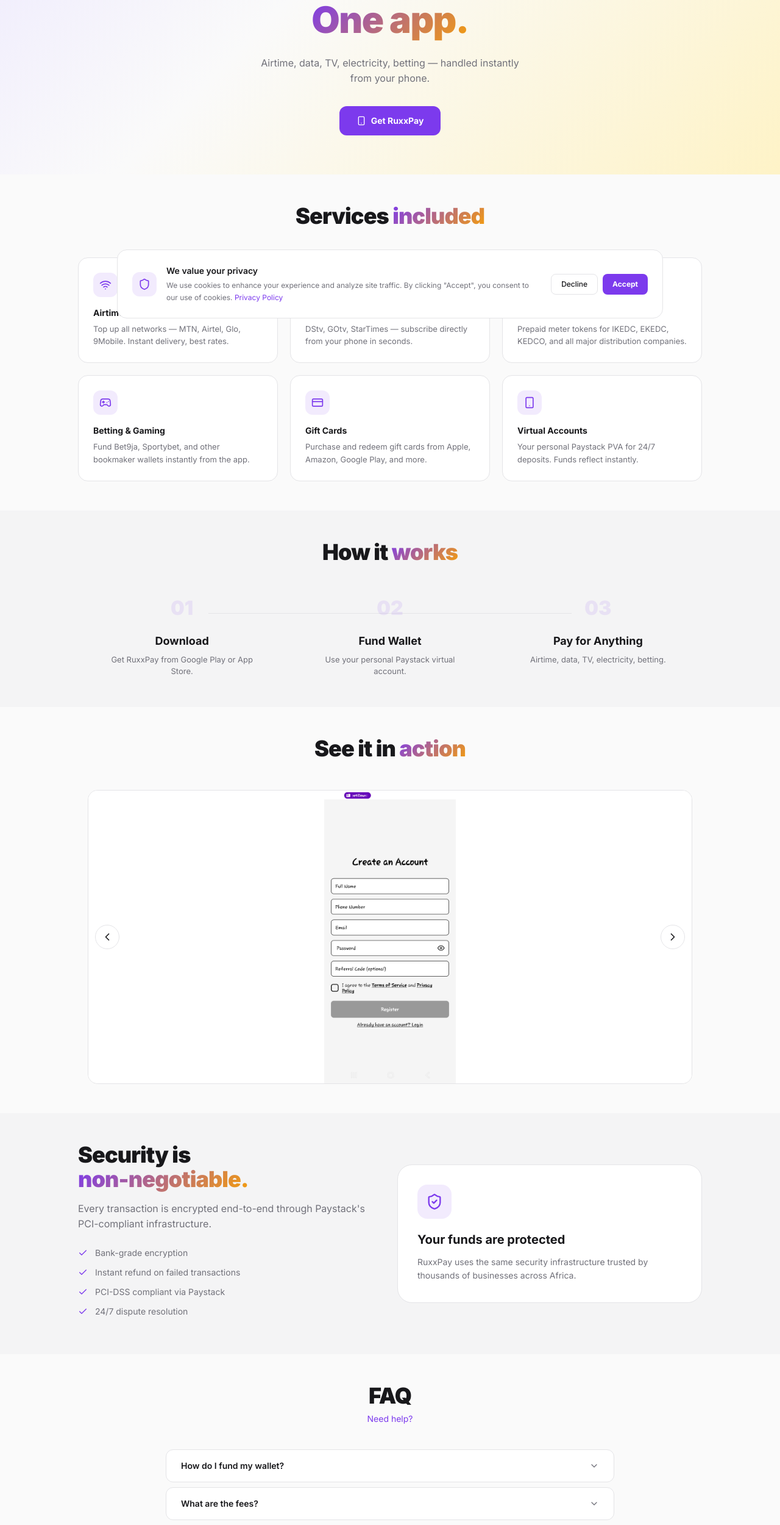
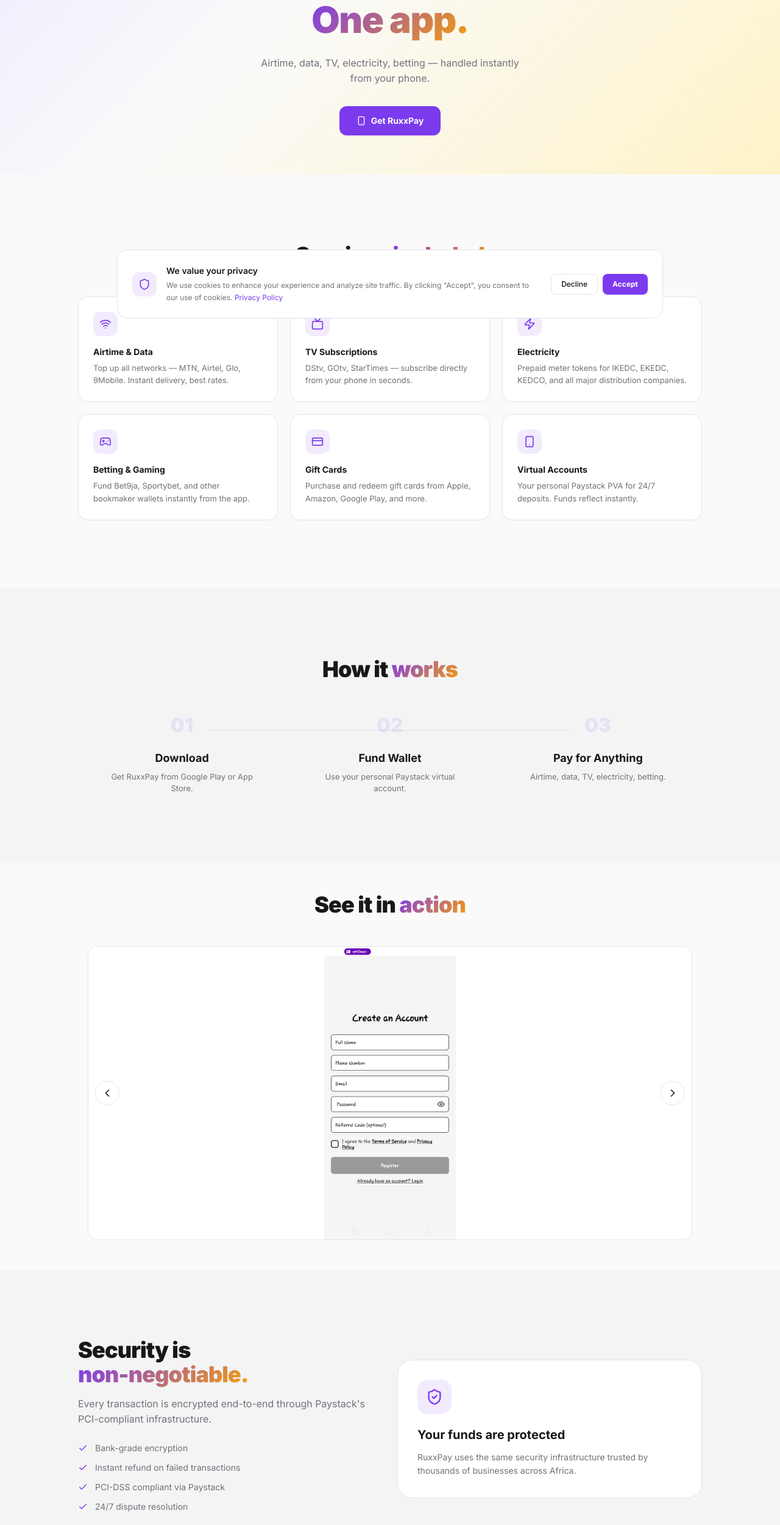
Before and after one commit to Victorr204/Ruxx-land-page, a React (Vite) app in the folder my-react-app/: page /ruxxpay in a window 1280 px wide. Shown: the part 254-2754 px from the top of the page at 61% size. Built offline with nearby package versions, Linux system fonts and the light colour scheme.

Commit message:
landpage

```diff
--- a/my-react-app/src/components/layout/Navbar.jsx
+++ b/my-react-app/src/components/layout/Navbar.jsx
@@ -32,7 +32,7 @@
       <header
         className="fixed z-50 transition-all duration-300"
         style={{
-          top: "0.75rem",
+          top: "1rem",
           left: "1rem",
           right: "1rem",
           maxWidth: "80rem",
@@ -126,7 +126,7 @@
             transition={{ duration: 0.15 }}
             className="fixed z-40 lg:hidden"
             style={{
-              top: "5rem",
+              top: "5.25rem",
               left: "1rem",
               right: "1rem",
               backgroundColor: "var(--card)",
--- a/my-react-app/src/pages/Home.jsx
+++ b/my-react-app/src/pages/Home.jsx
@@ -59,7 +59,7 @@
     <motion.div initial="hidden" animate="visible" variants={stagger}>
 
       {/* ═══════════════════ HERO ═══════════════════ */}
-      <section className="relative overflow-hidden pt-20 pb-12 md:pt-32 md:pb-20">
+      <section className="relative overflow-hidden pt-24 pb-12 md:pt-32 md:pb-20">
         {/* Floating orbs */}
         <div style={{ position: "absolute", top: "10%", left: "-5%", width: "300px", height: "300px", borderRadius: "50%", background: "radial-gradient(circle, rgba(124,58,237,0.12) 0%, transparent 70%)", filter: "blur(60px)", pointerEvents: "none" }} />
         <div style={{ position: "absolute", bottom: "5%", right: "-8%", width: "350px", height: "350px", borderRadius: "50%", background: "radial-gradient(circle, rgba(245,158,11,0.10) 0%, transparent 70%)", filter: "blur(60px)", pointerEvents: "none" }} />
--- a/my-react-app/src/pages/Paystack.jsx
+++ b/my-react-app/src/pages/Paystack.jsx
@@ -18,7 +18,7 @@
     <motion.div initial="hidden" animate="visible" variants={stagger}>
 
       {/* HERO */}
-      <section className="relative overflow-hidden pt-20 pb-6 md:pt-32 md:pb-8">
+      <section className="relative overflow-hidden pt-24 pb-6 md:pt-32 md:pb-8">
         <div className="dot-grid" style={{ position: "absolute", inset: 0, opacity: 0.6 }} />
         <div style={{ position: "absolute", inset: 0, background: "var(--hero-gradient)" }} />
 
--- a/my-react-app/src/pages/RuxxPay.jsx
+++ b/my-react-app/src/pages/RuxxPay.jsx
@@ -52,7 +52,7 @@
   return (
     <motion.div initial="hidden" animate="visible" variants={stagger}>
       {/* HERO */}
-      <section className="relative pt-20 pb-10 md:pt-32 md:pb-16 overflow-hidden">
+      <section className="relative pt-24 pb-10 md:pt-32 md:pb-16 overflow-hidden">
         <div className="dot-grid" style={{ position: "absolute", inset: 0, opacity: 1 }} />
         <div style={{ position: "absolute", inset: 0, background: "var(--hero-gradient)", transition: "background 0.3s" }} />
         <div style={{ maxWidth: "80rem", marginLeft: "auto", marginRight: "auto", paddingLeft: "1rem", paddingRight: "1rem", position: "relative", zIndex: 10, textAlign: "center" }}>
@@ -80,7 +80,7 @@
       </section>
 
       {/* SERVICES */}
-      <section style={{ padding: "3rem 0" }}>
+      <section className="py-12 md:py-20 lg:py-28">
         <div style={{ maxWidth: "72rem", marginLeft: "auto", marginRight: "auto", paddingLeft: "1rem", paddingRight: "1rem" }}>
           <motion.div variants={fadeUp} style={{ textAlign: "center", marginBottom: "3rem" }}>
             <h2 className="text-3xl md:text-4xl font-black text-foreground" style={{ letterSpacing: "-0.025em" }}>
@@ -102,7 +102,7 @@
       </section>
 
       {/* HOW IT WORKS */}
-      <section style={{ padding: "3rem 0", background: "var(--section-alt)" }}>
+      <section className="py-12 md:py-20 lg:py-28" style={{ background: "var(--section-alt)" }}>
         <div style={{ maxWidth: "64rem", marginLeft: "auto", marginRight: "auto", paddingLeft: "1rem", paddingRight: "1rem" }}>
           <motion.div variants={fadeUp} style={{ textAlign: "center", marginBottom: "3rem" }}>
             <h2 className="text-3xl md:text-4xl font-black text-foreground" style={{ letterSpacing: "-0.025em" }}>
@@ -167,7 +167,7 @@
       </section>
 
       {/* SECURITY */}
-      <section style={{ padding: "3rem 0", background: "var(--section-alt)" }}>
+      <section className="py-12 md:py-20 lg:py-28" style={{ background: "var(--section-alt)" }}>
         <div style={{ maxWidth: "72rem", marginLeft: "auto", marginRight: "auto", paddingLeft: "1rem", paddingRight: "1rem" }}>
           <div className="grid lg:grid-cols-2" style={{ gap: "1.5rem", alignItems: "center", maxWidth: "64rem", marginLeft: "auto", marginRight: "auto" }}>
             <motion.div variants={fadeUp}>
@@ -201,7 +201,7 @@
       </section>
 
       {/* FAQ */}
-      <section style={{ padding: "3rem 0" }}>
+      <section className="py-12 md:py-20 lg:py-28">
         <div style={{ maxWidth: "48rem", marginLeft: "auto", marginRight: "auto", paddingLeft: "1rem", paddingRight: "1rem" }}>
           <motion.div variants={fadeUp} style={{ textAlign: "center", marginBottom: "2.5rem" }}>
             <h2 className="text-3xl md:text-4xl font-black text-foreground" style={{ letterSpacing: "-0.025em" }}>FAQ</h2>
@@ -230,7 +230,7 @@
       </section>
 
       {/* CTA */}
-      <section style={{ padding: "3rem 0", background: "var(--section-alt)" }}>
+      <section className="py-12 md:py-20 lg:py-28" style={{ background: "var(--section-alt)" }}>
         <div style={{ maxWidth: "48rem", marginLeft: "auto", marginRight: "auto", paddingLeft: "1rem", paddingRight: "1rem", textAlign: "center" }}>
           <motion.div variants={fadeUp}>
             <h2 className="text-3xl sm:text-4xl md:text-5xl font-black text-foreground" style={{ letterSpacing: "-0.025em", lineHeight: 1.15 }}>
```
